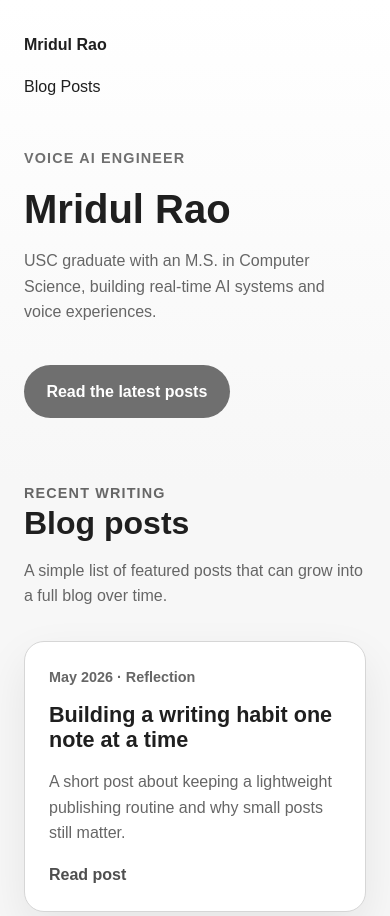
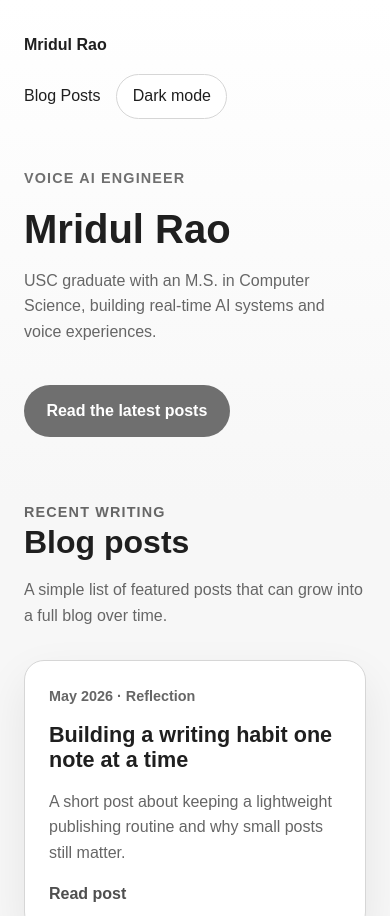
Before and after one commit to mridulrao/e2b_website, a website: page index.html in a window 390 px wide. Shown: the top 916 px of the page. Drawn offline with Linux system fonts and the light colour scheme.

Commit message:
agent: Add dark mode toggle

```diff
--- a/index.html
+++ b/index.html
@@ -8,13 +8,34 @@
       name="description"
       content="A simple personal blog website with recent posts, featured writing, and ways to connect."
     />
+    <script>
+      (() => {
+        const storedTheme = localStorage.getItem('theme');
+        const theme =
+          storedTheme ||
+          (window.matchMedia('(prefers-color-scheme: dark)').matches
+            ? 'dark'
+            : 'light');
+        document.documentElement.dataset.theme = theme;
+      })();
+    </script>
     <link rel="stylesheet" href="./styles.css" />
   </head>
   <body>
     <header class="hero">
       <nav class="site-nav">
         <span class="site-name">Mridul Rao</span>
-        <a href="#posts">Blog Posts</a>
+        <div class="nav-actions">
+          <a href="#posts">Blog Posts</a>
+          <button
+            class="theme-toggle"
+            type="button"
+            aria-label="Activate dark mode"
+            aria-pressed="false"
+          >
+            Dark mode
+          </button>
+        </div>
       </nav>
       <div class="hero-copy">
         <p class="eyebrow">Voice AI Engineer</p>
@@ -76,5 +97,29 @@
       <p>© 2026 Simple Personal Website</p>
       <p>Built as a minimal static website for blog content.</p>
     </footer>
+
+    <script>
+      const themeToggle = document.querySelector('.theme-toggle');
+      const root = document.documentElement;
+
+      const syncThemeToggle = (theme) => {
+        const isDark = theme === 'dark';
+        themeToggle.textContent = isDark ? 'Light mode' : 'Dark mode';
+        themeToggle.setAttribute(
+          'aria-label',
+          isDark ? 'Activate light mode' : 'Activate dark mode'
+        );
+        themeToggle.setAttribute('aria-pressed', String(isDark));
+      };
+
+      syncThemeToggle(root.dataset.theme || 'light');
+
+      themeToggle.addEventListener('click', () => {
+        const nextTheme = root.dataset.theme === 'dark' ? 'light' : 'dark';
+        root.dataset.theme = nextTheme;
+        localStorage.setItem('theme', nextTheme);
+        syncThemeToggle(nextTheme);
+      });
+    </script>
   </body>
 </html>
--- a/styles.css
+++ b/styles.css
@@ -11,6 +11,19 @@
   --shadow: 0 18px 45px rgba(31, 31, 31, 0.08);
 }
 
+:root[data-theme='dark'] {
+  color-scheme: dark;
+  --background: #121212;
+  --surface: #1c1c1c;
+  --surface-accent: #262626;
+  --text: #f3f3f3;
+  --muted: #c3c3c3;
+  --border: #363636;
+  --accent: #cfcfcf;
+  --accent-dark: #ffffff;
+  --shadow: 0 18px 45px rgba(0, 0, 0, 0.32);
+}
+
 * {
   box-sizing: border-box;
 }
@@ -21,15 +34,20 @@ body {
   background: var(--background);
   color: var(--text);
   line-height: 1.6;
+  transition: background-color 0.2s ease, color 0.2s ease;
 }
 
 a {
   color: inherit;
 }
 
+button {
+  font: inherit;
+}
+
 .hero {
   padding: 2rem 1.5rem 4rem;
-  background: linear-gradient(180deg, #ffffff 0%, var(--background) 100%);
+  background: linear-gradient(180deg, var(--surface) 0%, var(--background) 100%);
 }
 
 .site-nav,
@@ -48,6 +66,12 @@ a {
   margin-bottom: 5rem;
 }
 
+.nav-actions {
+  display: flex;
+  align-items: center;
+  gap: 1rem;
+}
+
 .site-name {
   font-weight: 700;
 }
@@ -55,6 +79,21 @@ a {
 .site-nav a,
 .post-card a {
   text-decoration: none;
+}
+
+.theme-toggle {
+  border: 1px solid var(--border);
+  border-radius: 999px;
+  padding: 0.55rem 0.95rem;
+  background: var(--surface);
+  color: var(--text);
+  cursor: pointer;
+  transition: background-color 0.2s ease, border-color 0.2s ease, color 0.2s ease;
+}
+
+.theme-toggle:hover,
+.theme-toggle:focus-visible {
+  background: var(--surface-accent);
 }
 
 .hero-copy {
@@ -108,6 +147,10 @@ h3 {
   text-decoration: none;
 }
 
+:root[data-theme='dark'] .button {
+  color: #121212;
+}
+
 .button:hover,
 .button:focus-visible {
   background: var(--accent-dark);
@@ -158,4 +201,8 @@ h3 {
     align-items: flex-start;
     margin-bottom: 3rem;
   }
+
+  .nav-actions {
+    flex-wrap: wrap;
+  }
 }
```
Also changed, not shown: dist/index.html, dist/styles.css.
